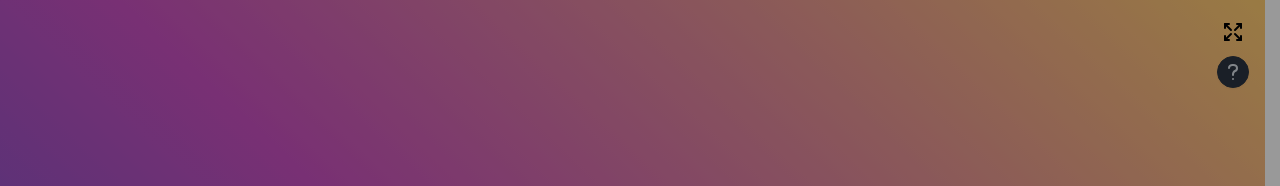
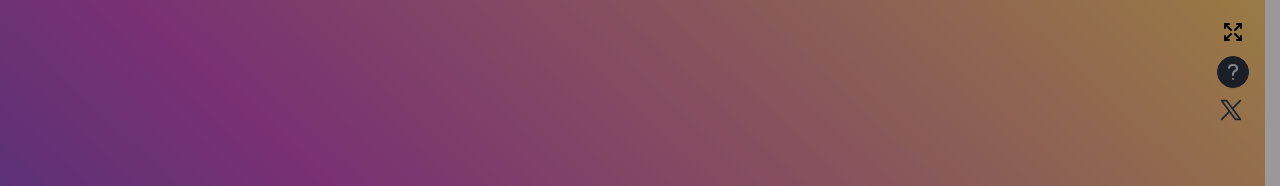
Before and after one commit to tomatommy-bs/find-gems, a Next.js app: page / in a window 1280 px wide. Shown: the top 186 px of the page. Built offline with nearby package versions, Linux system fonts and the light colour scheme.

Commit message:
✨ feat:  twitter 追加

```diff
--- a/src/components/ToolBox.tsx
+++ b/src/components/ToolBox.tsx
@@ -10,6 +10,7 @@ import {
   IconArrowsMinimize,
   IconQuestionMark,
 } from '@tabler/icons-react';
+import Link from 'next/link';
 
 const ToolBox: React.FC = () => {
   const {toggle, fullscreen} = useFullscreen();
@@ -22,6 +23,25 @@ const ToolBox: React.FC = () => {
       <HowToModalTrigger>
         <IconQuestionMark />
       </HowToModalTrigger>
+      <Link href={'https://twitter.com/TomaTommy123'} target="_blank">
+        <i>
+          <svg
+            xmlns="http://www.w3.org/2000/svg"
+            width="28"
+            height="28"
+            viewBox="0 0 24 24"
+            stroke-width="1.5"
+            stroke="#2c3e50"
+            fill="none"
+            stroke-linecap="round"
+            stroke-linejoin="round"
+          >
+            <path stroke="none" d="M0 0h24v24H0z" fill="none" />
+            <path d="M4 4l11.733 16h4.267l-11.733 -16z" />
+            <path d="M4 20l6.768 -6.768m2.46 -2.46l6.772 -6.772" />
+          </svg>
+        </i>
+      </Link>
       <HowToModal />
     </div>
   );
```
